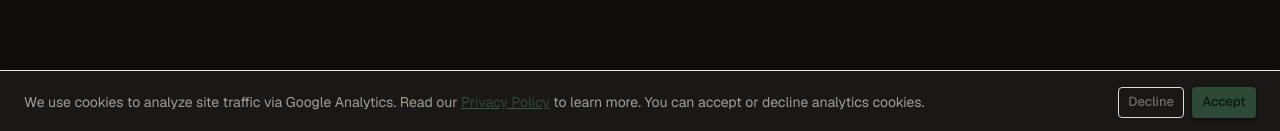
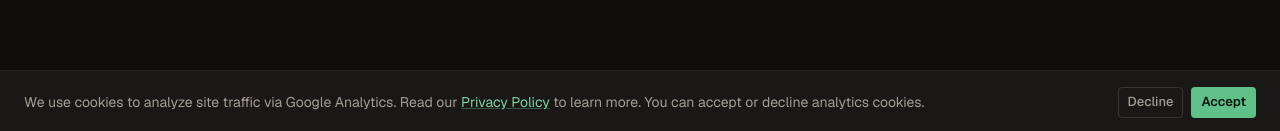
Before and after one commit to stokesdusty/mtgartistconnection.server, a React (Create React App) app: page /addartisttoevent in a window 1280 px wide. Shown: the part 666-797 px from the top of the page. Built offline with nearby package versions, Linux system fonts and the light colour scheme; no server answers; what apollo3-cache-persist would draw is missing.

Commit message:
Update CookieConsentBanner.tsx

```diff
--- a/src/components/shared/CookieConsentBanner.tsx
+++ b/src/components/shared/CookieConsentBanner.tsx
@@ -1,7 +1,7 @@
 import { useEffect, useState } from "react";
 import { Box, Button, Typography, Link } from "@mui/material";
 import { Link as RouterLink } from "react-router-dom";
-import { colors, themeColors, spacing, borderRadius, shadows } from "../../styles/design-tokens";
+import { vault, spacing, borderRadius, shadows } from "../../styles/design-tokens";
 import { loadGoogleAnalytics } from "../../utils/analytics";
 
 const CONSENT_KEY = "cookie-consent";
@@ -50,14 +50,14 @@ const CookieConsentBanner = () => {
         justifyContent: "center",
         gap: spacing.md,
         padding: `${spacing.md} ${spacing.lg}`,
-        backgroundColor: themeColors.background.paper,
-        borderTop: `1px solid ${colors.neutral[200]}`,
+        backgroundColor: vault.surface,
+        borderTop: `1px solid ${vault.line}`,
         boxShadow: shadows.lg,
       }}
     >
-      <Typography sx={{ color: themeColors.text.secondary, fontSize: "0.875rem", flex: "1 1 320px" }}>
+      <Typography sx={{ color: vault.muted, fontSize: "0.875rem", flex: "1 1 320px" }}>
         We use cookies to analyze site traffic via Google Analytics. Read our{" "}
-        <Link component={RouterLink} to="/privacypolicy" sx={{ color: colors.primary.main }}>
+        <Link component={RouterLink} to="/privacypolicy" sx={{ color: vault.accentText }}>
           Privacy Policy
         </Link>{" "}
         to learn more. You can accept or decline analytics cookies.
@@ -68,8 +68,8 @@ const CookieConsentBanner = () => {
           variant="outlined"
           size="small"
           sx={{
-            color: colors.text.secondary,
-            borderColor: colors.neutral[300],
+            color: vault.muted,
+            borderColor: vault.lineStrong,
             borderRadius: borderRadius.sm,
             textTransform: "none",
           }}
@@ -80,11 +80,14 @@ const CookieConsentBanner = () => {
           onClick={handleAccept}
           variant="contained"
           size="small"
+          disableElevation
           sx={{
-            backgroundColor: colors.primary.main,
+            backgroundColor: vault.accent,
+            color: vault.onAccent,
+            fontWeight: 600,
             borderRadius: borderRadius.sm,
             textTransform: "none",
-            "&:hover": { backgroundColor: colors.primary.dark },
+            "&:hover": { backgroundColor: vault.accent, opacity: 0.88 },
           }}
         >
           Accept
```
